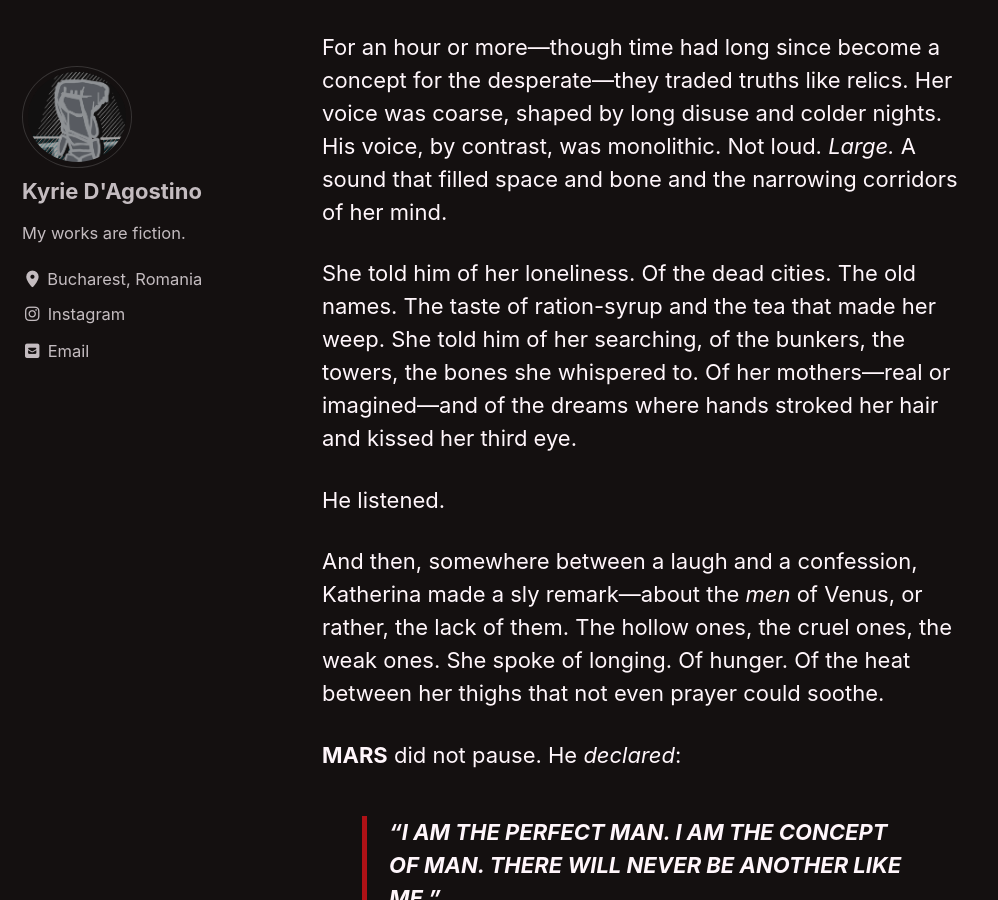
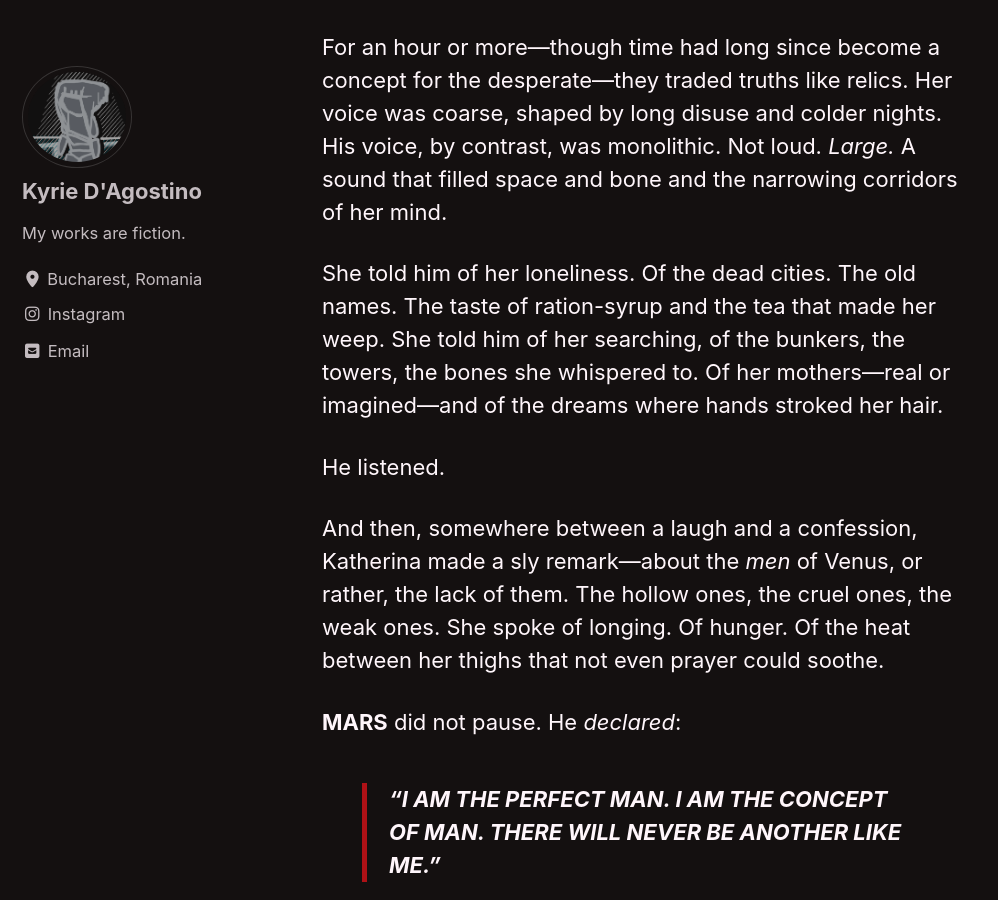
Before and after one commit to kyrie-edelweiss/edelweiss-archive, a Jekyll site: the page built from _pages/red-king.md, in a window 1280 px wide and 900 px high, scrolled down 29364 px. Shown: the whole window, without its empty margins (0-998 px from the left). Built offline with Jekyll 4.4.1, drawn with Linux system fonts in a browser that asks for light colours; cached includes are drawn as plain includes; our own code applies the rules of GitHub Pages for plain Markdown files.

Commit message:
Update red-king.md

```diff
--- a/_pages/red-king.md
+++ b/_pages/red-king.md
@@ -554,7 +554,7 @@ They *spoke*.
 
 For an hour or more—though time had long since become a concept for the desperate—they traded truths like relics. Her voice was coarse, shaped by long disuse and colder nights. His voice, by contrast, was monolithic. Not loud. *Large.* A sound that filled space and bone and the narrowing corridors of her mind.
 
-She told him of her loneliness. Of the dead cities. The old names. The taste of ration-syrup and the tea that made her weep. She told him of her searching, of the bunkers, the towers, the bones she whispered to. Of her mothers—real or imagined—and of the dreams where hands stroked her hair and kissed her third eye.
+She told him of her loneliness. Of the dead cities. The old names. The taste of ration-syrup and the tea that made her weep. She told him of her searching, of the bunkers, the towers, the bones she whispered to. Of her mothers—real or imagined—and of the dreams where hands stroked her hair.
 
 He listened.
 
```
